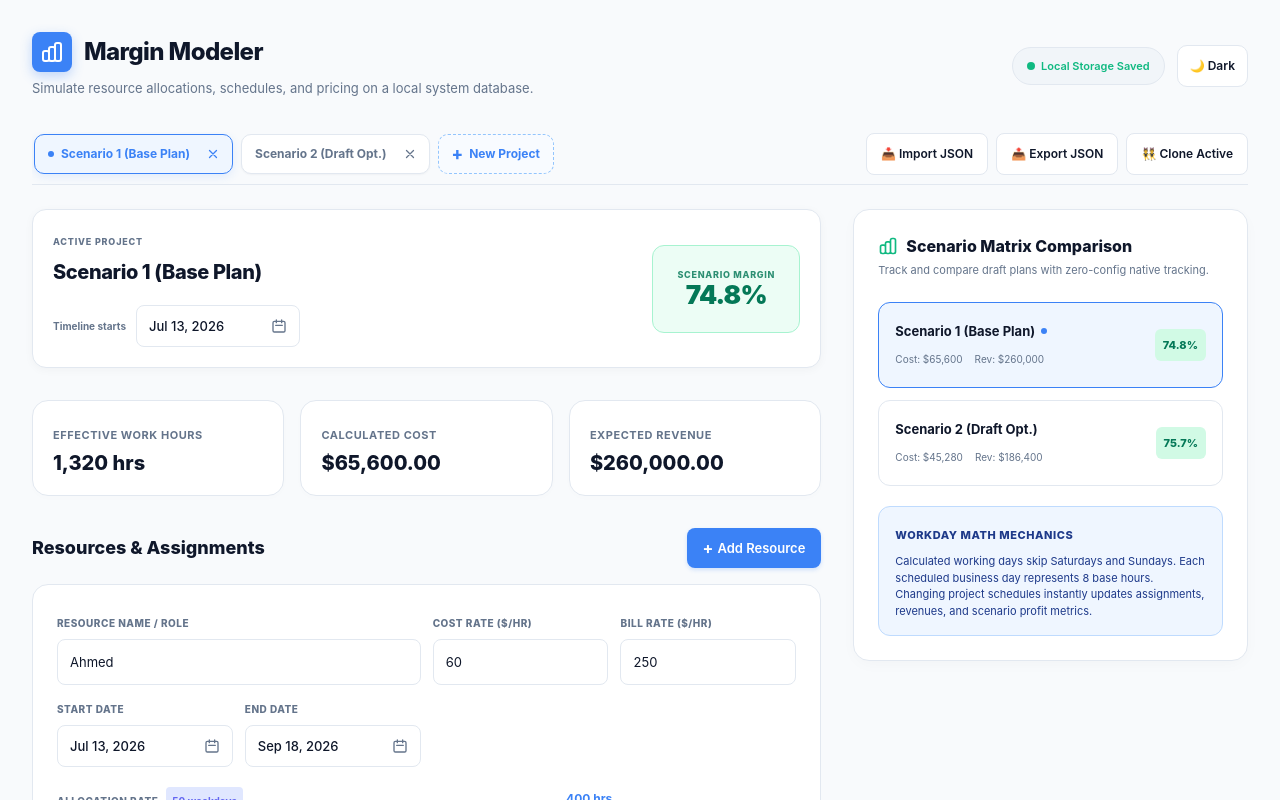
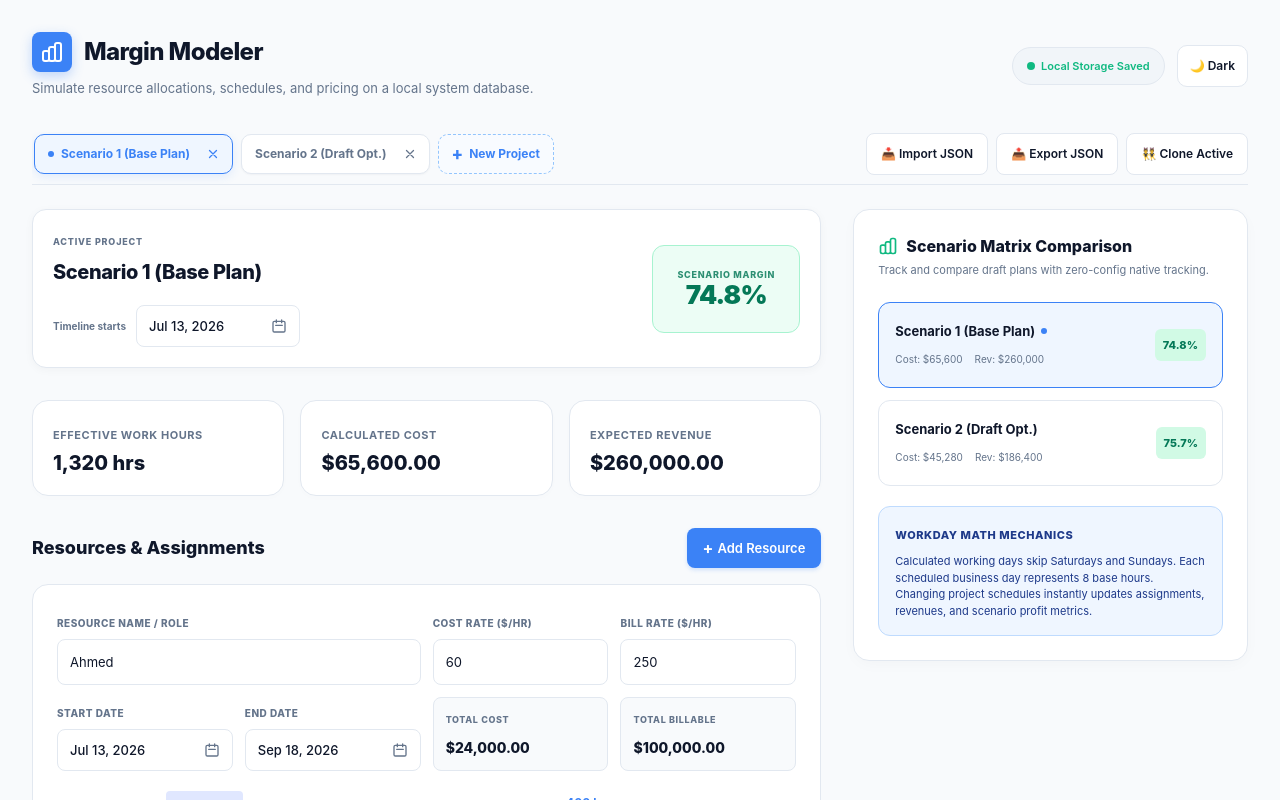
Before and after one commit to OmarAtaa00/margin-modeler, a React (Vite) app: page / in a window 1280 px wide. Shown: the top 800 px of the page. Built offline with nearby package versions, Linux system fonts and the light colour scheme.

Commit message:
Flush saves on close and add resource totals

```diff
--- a/src-tauri/capabilities/default.json
+++ b/src-tauri/capabilities/default.json
@@ -7,6 +7,7 @@
   ],
   "permissions": [
     "core:default",
+    "core:window:allow-destroy",
     "opener:default",
     "store:default"
   ]
--- a/src/App.tsx
+++ b/src/App.tsx
@@ -650,6 +650,12 @@ export const initializeProjectPersistence =
     })();
 
     return persistencePromise;
+  };
+
+export const flushProjectPersistence =
+  async (): Promise<void> => {
+    await initializeProjectPersistence();
+    await saveQueue;
   };
 
 const computeScenarioTotals = (resourcesList: Resource[]) => {
@@ -2092,6 +2098,10 @@ export default function App() {
                   activeScenario.resources.map(r => {
                     const workingDays = calculateWorkingDays(r.startDate, r.endDate);
                     const calculatedTotalHrs = workingDays * 8 * (r.utilization / 100);
+                    const resourceTotalCost =
+                      calculatedTotalHrs * (r.costRate || 0);
+                    const resourceTotalBillable =
+                      calculatedTotalHrs * (r.billRate || 0);
 
                     return (
                       <div key={r.id} className="hover-elevate" style={{
@@ -2202,6 +2212,66 @@ export default function App() {
                               colors={colors}
                               align="right"
                             />
+                          </div>
+
+                          <div style={{
+                            gridColumn: windowWidth >= 720 ? 'span 2' : 'auto',
+                            display: 'grid',
+                            gridTemplateColumns: isMobile
+                              ? '1fr'
+                              : 'repeat(2, minmax(0, 1fr))',
+                            gap: '12px',
+                            minWidth: 0
+                          }}>
+                            {[
+                              {
+                                label: 'Total Cost',
+                                value: resourceTotalCost
+                              },
+                              {
+                                label: 'Total Billable',
+                                value: resourceTotalBillable
+                              }
+                            ].map((total) => (
+                              <div
+                                key={total.label}
+                                style={{
+                                  minHeight: '58px',
+                                  padding: '10px 12px',
+                                  borderRadius: '8px',
+                                  border: `1px solid ${colors.border}`,
+                                  backgroundColor: isDark
+                                    ? 'rgba(99, 102, 241, 0.06)'
+                                    : '#f8fafc',
+                                  display: 'flex',
+                                  flexDirection: 'column',
+                                  justifyContent: 'center',
+                                  gap: '4px',
+                                  boxSizing: 'border-box'
+                                }}
+                              >
+                                <span style={{
+                                  fontSize: '9px',
+                                  fontWeight: 800,
+                                  color: colors.textMuted,
+                                  textTransform: 'uppercase',
+                                  letterSpacing: '0.07em'
+                                }}>
+                                  {total.label}
+                                </span>
+                                <span style={{
+                                  fontSize: '14px',
+                                  fontWeight: 800,
+                                  color: colors.text,
+                                  overflowWrap: 'anywhere'
+                                }}>
+                                  ${total.value.toLocaleString(undefined, {
+                                    minimumFractionDigits: 2,
+                                    maximumFractionDigits: 2
+                                  })}
+                                </span>
+                              </div>
+                            ))}
                           </div>
                         </div>
 
--- a/src/main.tsx
+++ b/src/main.tsx
@@ -1,6 +1,9 @@
 import React from 'react';
 import ReactDOM from 'react-dom/client';
+import { isTauri } from '@tauri-apps/api/core';
+import { getCurrentWindow } from '@tauri-apps/api/window';
 import App, {
+  flushProjectPersistence,
   initializeProjectPersistence
 } from './App';
 import './App.css';
@@ -11,10 +14,35 @@ if (!rootElement) {
   throw new Error('Root element was not found.');
 }
 
+const registerClosePersistenceHandler =
+  async (): Promise<void> => {
+    if (!isTauri()) {
+      return;
+    }
+
+    const appWindow = getCurrentWindow();
+
+    await appWindow.onCloseRequested(async (event) => {
+      event.preventDefault();
+
+      try {
+        await flushProjectPersistence();
+      } catch (error) {
+        console.error(
+          'Could not finish saving before the window closed:',
+          error
+        );
+      } finally {
+        await appWindow.destroy();
+      }
+    });
+  };
+
 const startApplication = async (): Promise<void> => {
   // Load or migrate the saved workspace before rendering
   // the application.
   await initializeProjectPersistence();
+  await registerClosePersistenceHandler();
 
   ReactDOM.createRoot(rootElement).render(
     <React.StrictMode>
```
